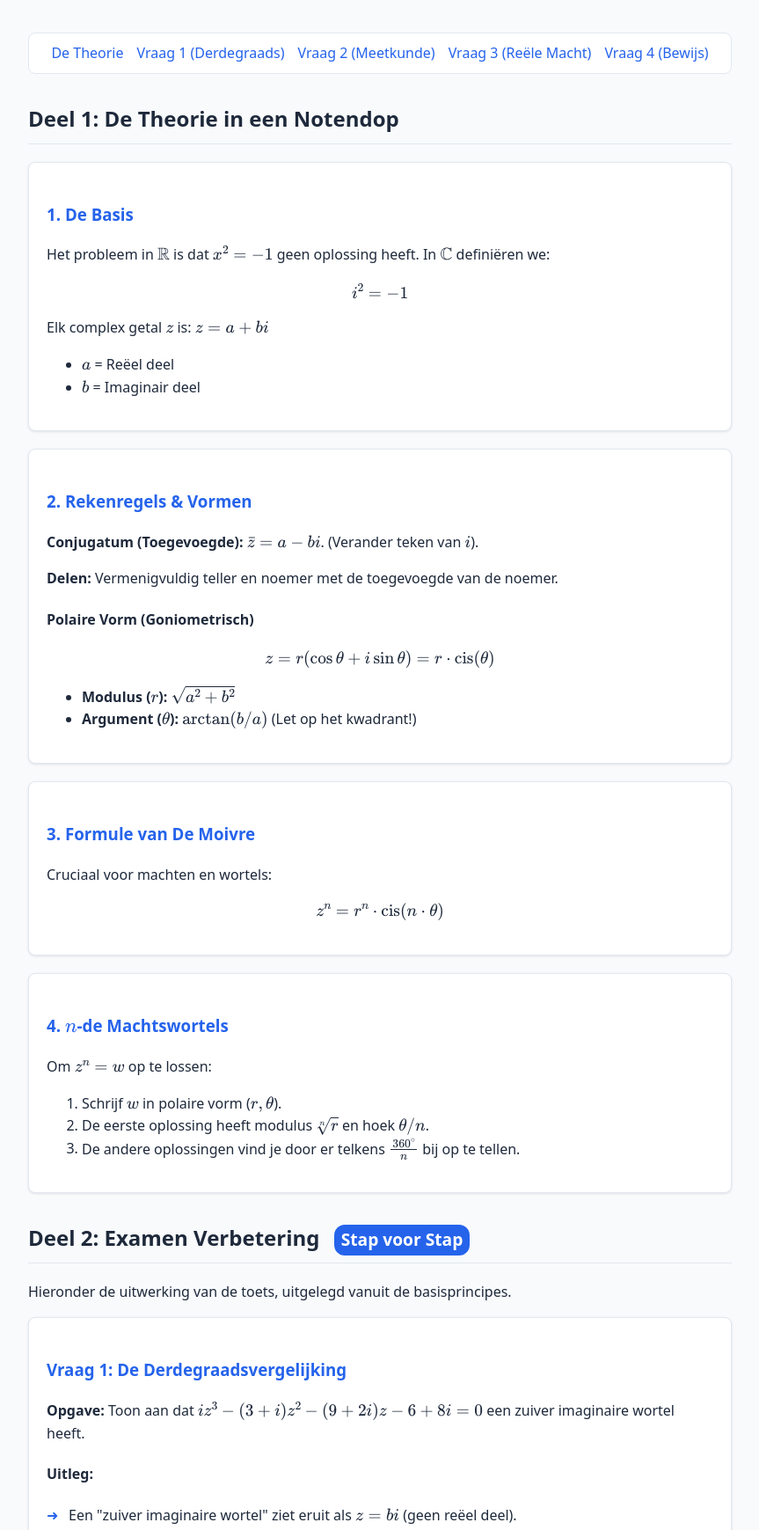
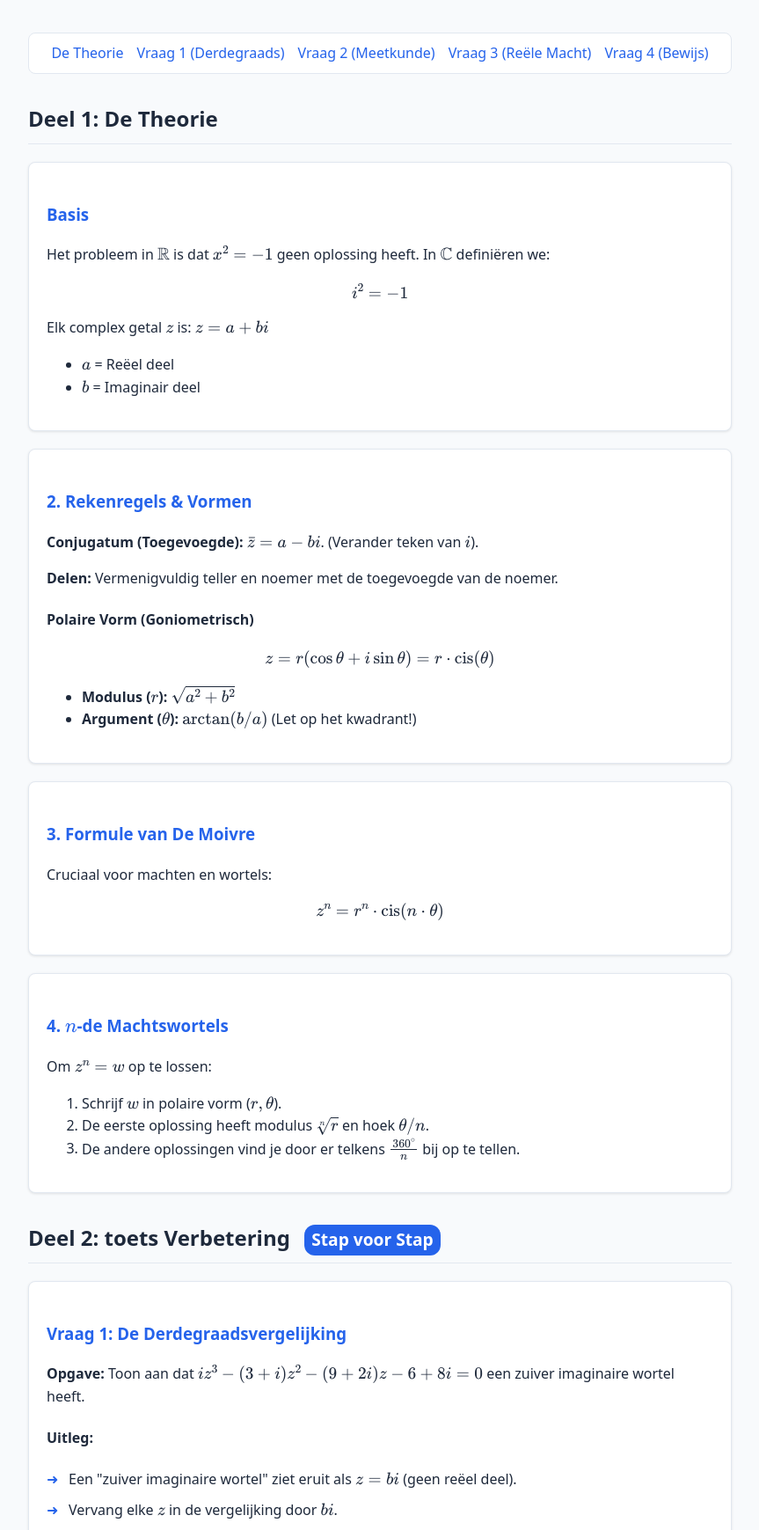
Before and after one commit to iljod/integrale-study-guide, a plain HTML site: page index.html in a window 1280 px wide. Shown: the part 126-1865 px from the top of the page at 88% size, without its empty margins (208-1071 px from the left). Drawn offline with nearby package versions, Linux system fonts and the light colour scheme.

Commit message:
Update index.html

```diff
--- a/index.html
+++ b/index.html
@@ -161,10 +161,10 @@
     </nav>
 
     <section id="theorie">
-        <h2>Deel 1: De Theorie in een Notendop</h2>
+        <h2>Deel 1: De Theorie</h2>
 
         <div class="card">
-            <h3>1. De Basis</h3>
+            <h3>Basis</h3>
             <p>Het probleem in $\mathbb{R}$ is dat $x^2 = -1$ geen oplossing heeft. In $\mathbb{C}$ definiëren we:</p>
             $$i^2 = -1$$
             <p>Elk complex getal $z$ is: $z = a + bi$</p>
@@ -205,8 +205,7 @@
     </section>
 
     <section id="exam">
-        <h2>Deel 2: Examen Verbetering <span class="correctie-badge">Stap voor Stap</span></h2>
-        <p>Hieronder de uitwerking van de toets, uitgelegd vanuit de basisprincipes.</p>
+        <h2>Deel 2: toets Verbetering <span class="correctie-badge">Stap voor Stap</span></h2>
 
         <div id="vraag1" class="card">
             <h3>Vraag 1: De Derdegraadsvergelijking</h3>
```
